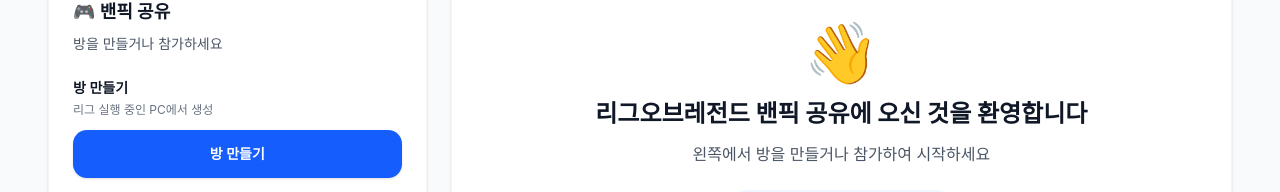
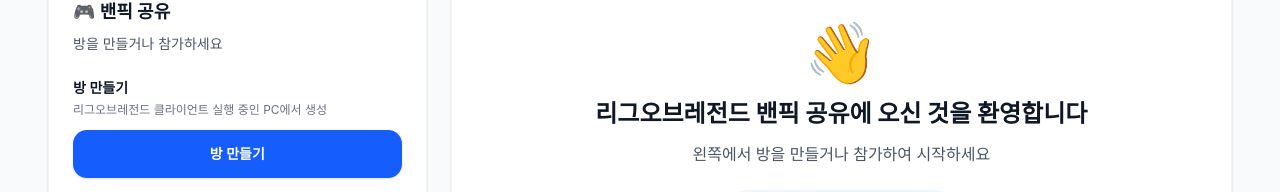
Before and after one commit to jeamxn/fearless-banpick, a React (Vite) app: page / in a window 1280 px wide. Shown: the part 116-308 px from the top of the page. Built offline with nearby package versions, Linux system fonts and the light colour scheme; no server answers.

Commit message:
fix: 용어 수정

```diff
--- a/src/App.tsx
+++ b/src/App.tsx
@@ -55,7 +55,7 @@ export function App() {
     removeGameSet,
   } = useFearless(roomId); // roomId를 사용 (호스트와 게스트 모두 동일)
 
-  // 호스트인 경우: 서버로부터 받은 리그 클라이언트 데이터를 P2P로 브로드캐스트
+  // 호스트인 경우: 서버로부터 받은 리그오브레전드 클라이언트 데이터를 P2P로 브로드캐스트
   useEffect(() => {
     if (isHost && champSelectData !== undefined) {
       broadcastData(champSelectData);
@@ -103,7 +103,7 @@ export function App() {
   // 방 만들기 핸들러 (호스트)
   const handleCreateRoom = async () => {
     createRoom();
-    // 방을 만들면 자동으로 서버의 리그 클라이언트 연결 시도
+    // 방을 만들면 자동으로 서버의 리그오브레전드 클라이언트 연결 시도
     await connectToLeague();
   };
 
@@ -183,7 +183,7 @@ export function App() {
                       isLeagueConnected ? "bg-green-500 animate-pulse" : "bg-gray-400"
                     }`} />
                     <span className="text-sm font-medium text-gray-900">
-                      리그 클라이언트
+                      리그오브레전드 클라이언트
                     </span>
                   </div>
                   <span className={`text-xs font-semibold ${
@@ -198,7 +198,7 @@ export function App() {
                     onClick={connectToLeague}
                     className="w-full bg-gray-900 hover:bg-gray-800 text-white rounded-xl h-10 font-semibold"
                   >
-                    리그 클라이언트 연결
+                    리그오브레전드 클라이언트 연결
                   </Button>
                 )}
 
--- a/src/components/RoomControls.tsx
+++ b/src/components/RoomControls.tsx
@@ -81,7 +81,7 @@ export const RoomControls = ({
           <div>
             <Label className="text-sm font-semibold text-gray-900">방 만들기</Label>
             <p className="text-xs text-gray-500 mt-1 wrap-break-word">
-              리그 실행 중인 PC에서 생성
+              리그오브레전드 클라이언트 실행 중인 PC에서 생성
             </p>
           </div>
           <Button
--- a/src/hooks/useLeagueClient.ts
+++ b/src/hooks/useLeagueClient.ts
@@ -18,7 +18,7 @@ export const useLeagueClient = () => {
 
       ws.onopen = () => {
         console.log("✅ 서버 연결 성공!");
-        // 리그 클라이언트 연결 요청
+        // 리그오브레전드 클라이언트 연결 요청
         ws.send(
           JSON.stringify({
             type: "connect-league",
--- a/src/index.ts
+++ b/src/index.ts
@@ -6,7 +6,7 @@ import type { ChampSelectSession } from "./types/champSelect";
 // 자체 서명된 인증서 허용
 process.env.NODE_TLS_REJECT_UNAUTHORIZED = "0";
 
-// 리그 클라이언트 서비스 인스턴스
+// 리그오브레전드 클라이언트 서비스 인스턴스
 const leagueService = new LeagueClientService();
 
 // WebSocket과 구독 해제 함수를 매핑
@@ -39,8 +39,8 @@ const server = serve({
         return Response.json({
           success,
           message: success
-            ? "리그 클라이언트에 연결되었습니다."
-            : "리그 클라이언트를 찾을 수 없습니다.",
+            ? "리그오브레전드 클라이언트에 연결되었습니다."
+            : "리그오브레전드 클라이언트를 찾을 수 없습니다.",
         });
       },
     },
@@ -58,7 +58,7 @@ const server = serve({
     open(ws) {
       console.log("WebSocket 클라이언트 연결됨");
 
-      // 리그 클라이언트 데이터 구독
+      // 리그오브레전드 클라이언트 데이터 구독
       const unsubscribe = leagueService.subscribe((data: ChampSelectSession | null) => {
         try {
           ws.send(
@@ -88,8 +88,8 @@ const server = serve({
                 type: "league-connection-status",
                 success,
                 message: success
-                  ? "리그 클라이언트에 연결되었습니다."
-                  : "리그 클라이언트를 찾을 수 없습니다.",
+                  ? "리그오브레전드 클라이언트에 연결되었습니다."
+                  : "리그오브레전드 클라이언트를 찾을 수 없습니다.",
               })
             );
           });
```
Also changed, not shown: 2 other files (tests, documents, lock files or other folders).
